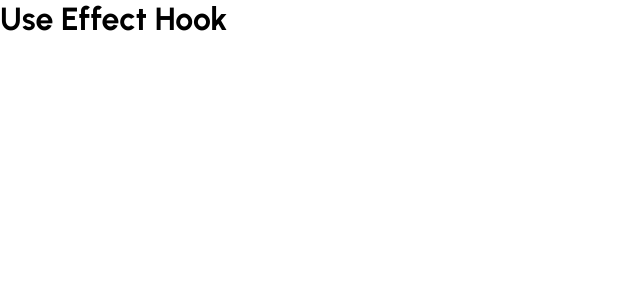
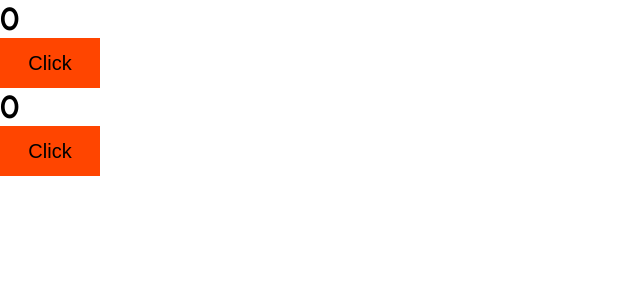
Before and after one commit to Deepak8519M/ReactJs-Babbar-Series, a React (Vite) app in the folder 68.useEffectHook/: page / in a window 1280 px wide. Shown: the top 300 px of the page, without its empty margins (0-640 px from the left). Built offline with nearby package versions, Linux system fonts and the light colour scheme.

Commit message:
code added

```diff
--- a/68.useEffectHook/src/App.jsx
+++ b/68.useEffectHook/src/App.jsx
@@ -1,9 +1,29 @@
-import React from "react";
+import React, { useEffect, useState } from "react";
 
 function App() {
+  const [count, setCount] = useState(0);
+
+  const [total, setTotal] = useState(0);
+
+  useEffect(() => {
+    alert("I will show up every time count is rerendered");
+  }, [count]);
+
+  const handlClick = () => {
+    setCount(count + 1);
+  };
+
+  const handleTotalClick = () => {
+    setTotal(total + 1);
+  };
+
   return (
     <div>
-      <h1>Use Effect Hook</h1>
+      <h1>{count}</h1>
+      <button onClick={handlClick}>Click</button>
+      <br />
+      <h1>{total}</h1>
+      <button onClick={handleTotalClick}>Click</button>
     </div>
   );
 }
--- a/68.useEffectHook/src/index.css
+++ b/68.useEffectHook/src/index.css
@@ -10,3 +10,11 @@ body {
   height: 100%;
   font-family: "Urbanist", sans-serif;
 }
+button {
+  width: 100px;
+  height: 50px;
+  border: none;
+  background: orangered;
+  font-size: 20px;
+  cursor: pointer;
+}
```
